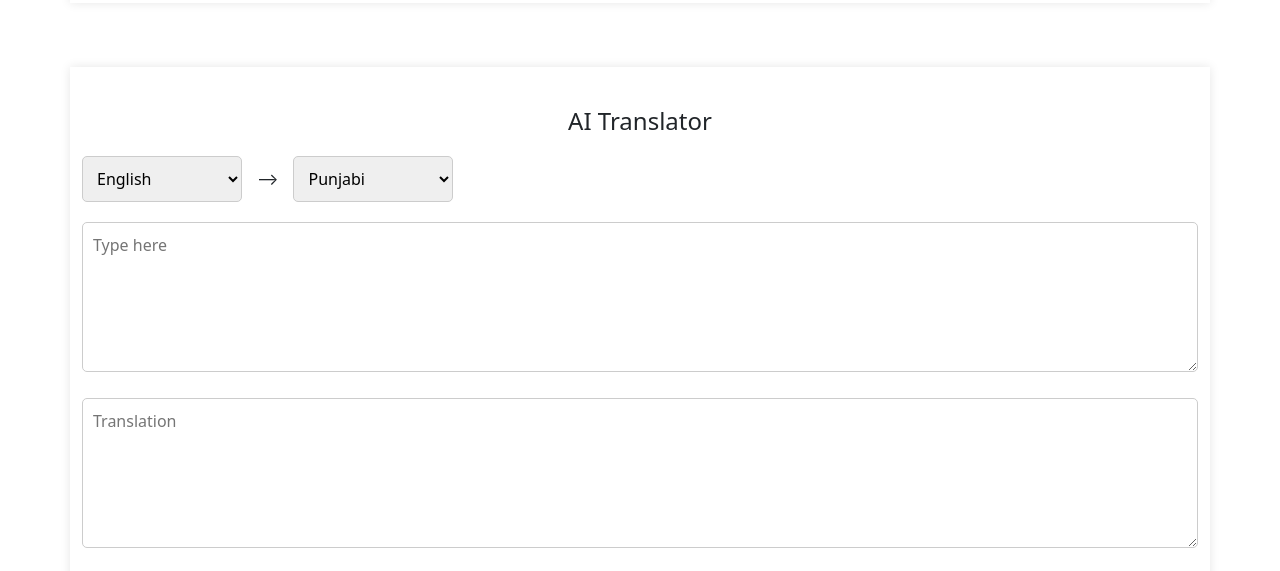
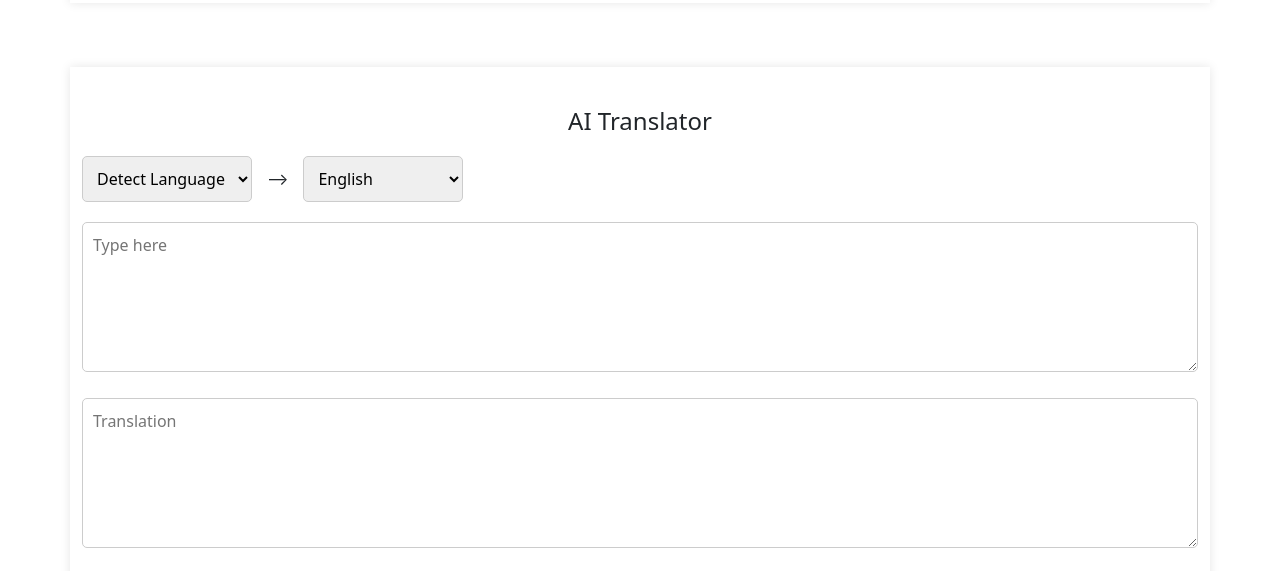
Before and after one commit to dddom1kkk/AI-based-Communication-Tool-and-Traslator, a website: page public/text-to-translate.html in a window 1280 px wide. Shown: the part 187-758 px from the top of the page. Drawn offline with Linux system fonts and the light colour scheme.

Commit message:
Fixed the languages not showing up in the dropdown

```diff
--- a/public/js/text-to-translate.js
+++ b/public/js/text-to-translate.js
@@ -1,5 +1,5 @@
 const apiUrl = "https://api.openai.com/v1/chat/completions";
-const apiKey = "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";
+const apiKey = "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";
 const SystemContent =
   "You will be provided a sentence in a language, and your task is to translate it into another language that is provided. Do not show the romanized version.";
 const SummarySystemContent =
--- a/public/text-to-translate.html
+++ b/public/text-to-translate.html
@@ -35,14 +35,10 @@
       <div class="language-selection-section">
         <div class="language-selection">
           <select id="fromLanguage" class="language-dropdown">
-            <option value="Detect Language">English</option>
-            <option value="English">French</option>
-
+            <option value="Detect Language">Detect Language</option>
           </select>
           <span class="language-arrow">⟶</span>
           <select id="toLanguage" class="language-dropdown">
-            <option value="French">Punjabi</option>
-            <!-- Add more language options here -->
           </select>
         </div>
       </div>
```
